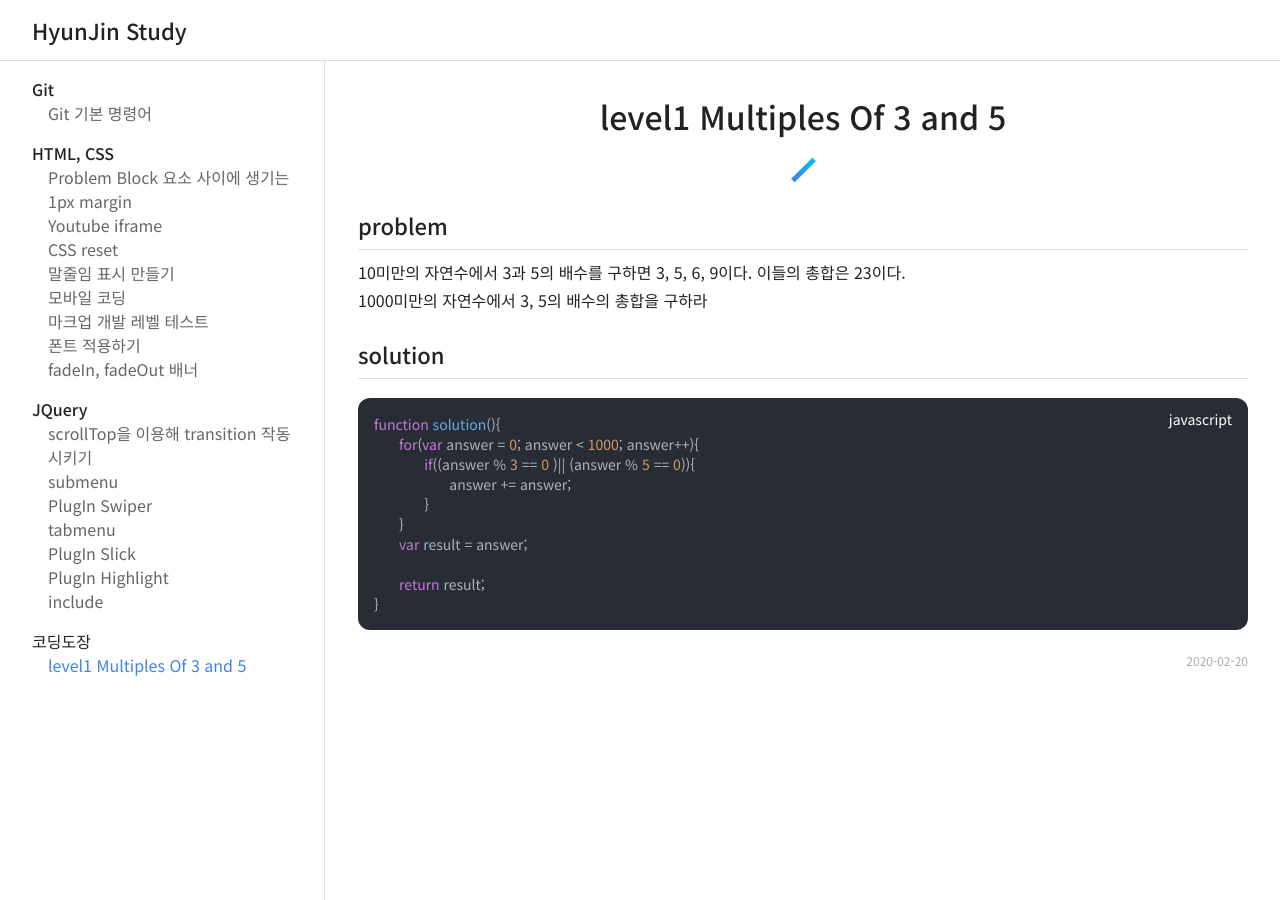
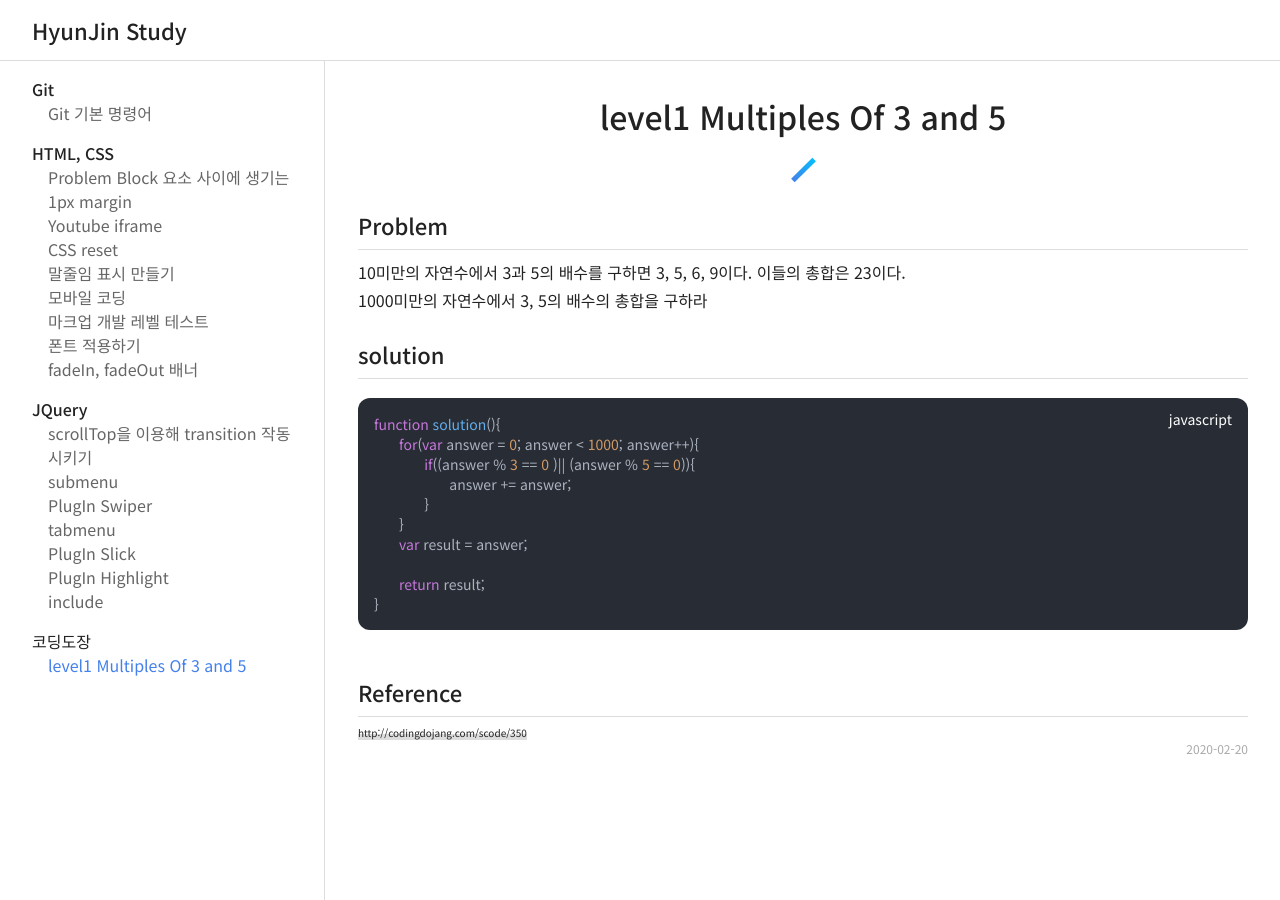
Before and after one commit to hhj171258/hhj171258.github.io, a Jekyll site: the page built from _posts/dojang/2020-02-20-level1-Multiples-Of-3-and-5.html, in a window 1280 px wide. Built offline with Jekyll 4.4.1, drawn with Linux system fonts in a browser that asks for light colours; nearby versions of some CDN libraries.

Commit message:
[Add] reference

```diff
--- a/_posts/dojang/2020-02-20-level1-Multiples-Of-3-and-5.html
+++ b/_posts/dojang/2020-02-20-level1-Multiples-Of-3-and-5.html
@@ -4,7 +4,7 @@ title:  "level1 Multiples Of 3 and 5"
 date: 2020-02-20
 category: "코딩도장"
 ---
-<h3>problem</h3>
+<h3>Problem</h3>
 <p>10미만의 자연수에서 3과 5의 배수를 구하면 3, 5, 6, 9이다. 이들의 총합은 23이다.<br>1000미만의 자연수에서 3, 5의 배수의 총합을 구하라</p>
 <h3>solution</h3>
 <pre>
@@ -19,4 +19,6 @@ category: "코딩도장"
 	return result;
 }</code>
 		</pre>
-			<small>2020-02-20</small>
+<h3>Reference</h3>
+<a href="http://codingdojang.com/scode/350" target="_blank" title="새창열림">http://codingdojang.com/scode/350</a>
+<small>2020-02-20</small>
```
